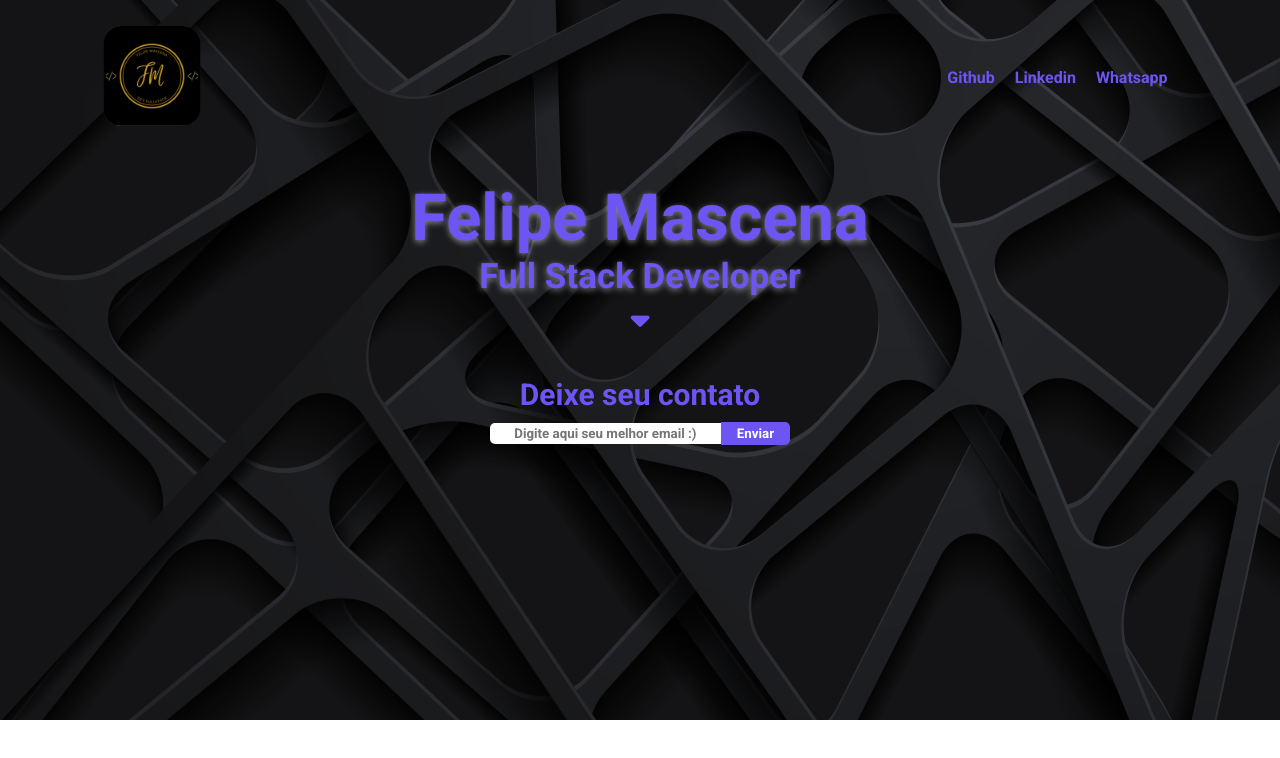
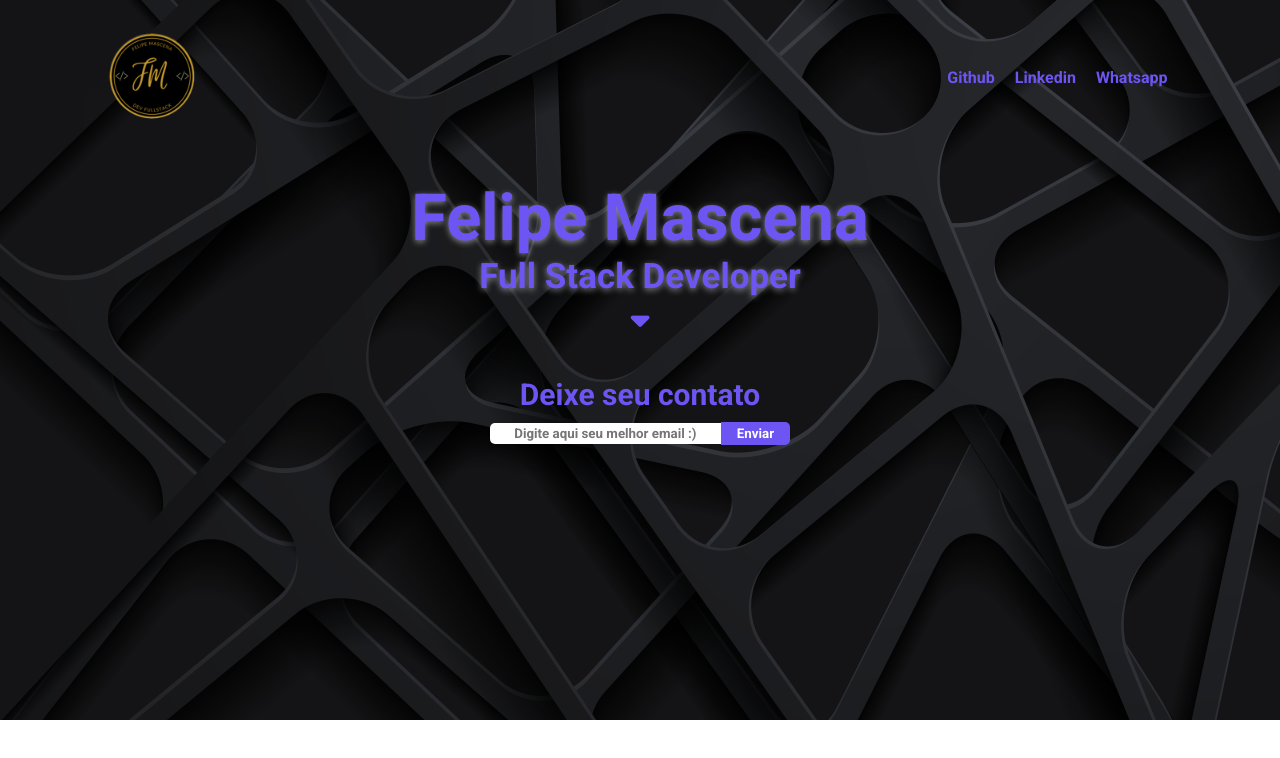
Before and after one commit to FMascena/gama-portfolio-css, a plain HTML site: page index.html in a window 1280 px wide. Drawn offline with Linux system fonts and the light colour scheme.

Commit message:
trocando estilo logo

```diff
--- a/index.html
+++ b/index.html
@@ -7,16 +7,16 @@
     <script src="https://kit.fontawesome.com/dd336c0f03.js" crossorigin="anonymous"></script>
     <link rel="stylesheet" href="style.css">
     <link rel="preconnect" href="https://fonts.googleapis.com"><link rel="preconnect" href="https://fonts.gstatic.com" crossorigin><link href="https://fonts.googleapis.com/css2?family=Roboto:ital,wght@0,700;0,900;1,700&display=swap" rel="stylesheet">
-    <link rel="icon" href="./Logotipo circular monograma elegante feminino amarelo e preto .png">
+    <link rel="icon" href="./imagens/logo redonda minimizada.png">
     <title>Felipe Mascena</title>
-    <link rel="icon" href="./imagens/logo.png">
+
 </head>
 <body>
 
     <header>
 
         <div>
-            <img height="100" width="100" src="./imagens/logo.png" alt="Logotipo">
+            <img height="100" width="100" src="./imagens/logo redonda minimizada.png" alt="Logotipo">
         </div>
 
         <ul>
```
Also changed, not shown: imagens/logo redonda minimizada.png (added), imagens/logo redonda.png (added).
